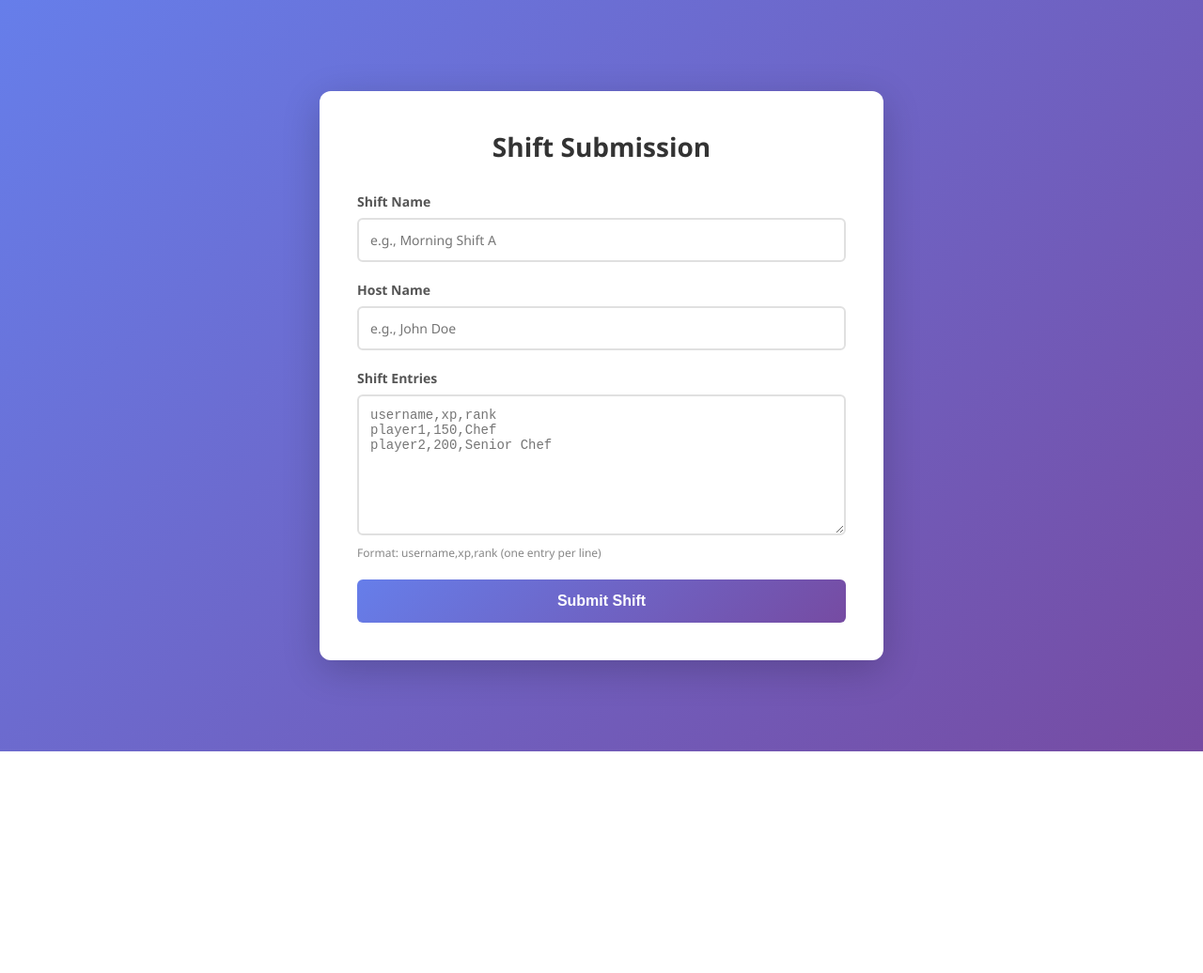
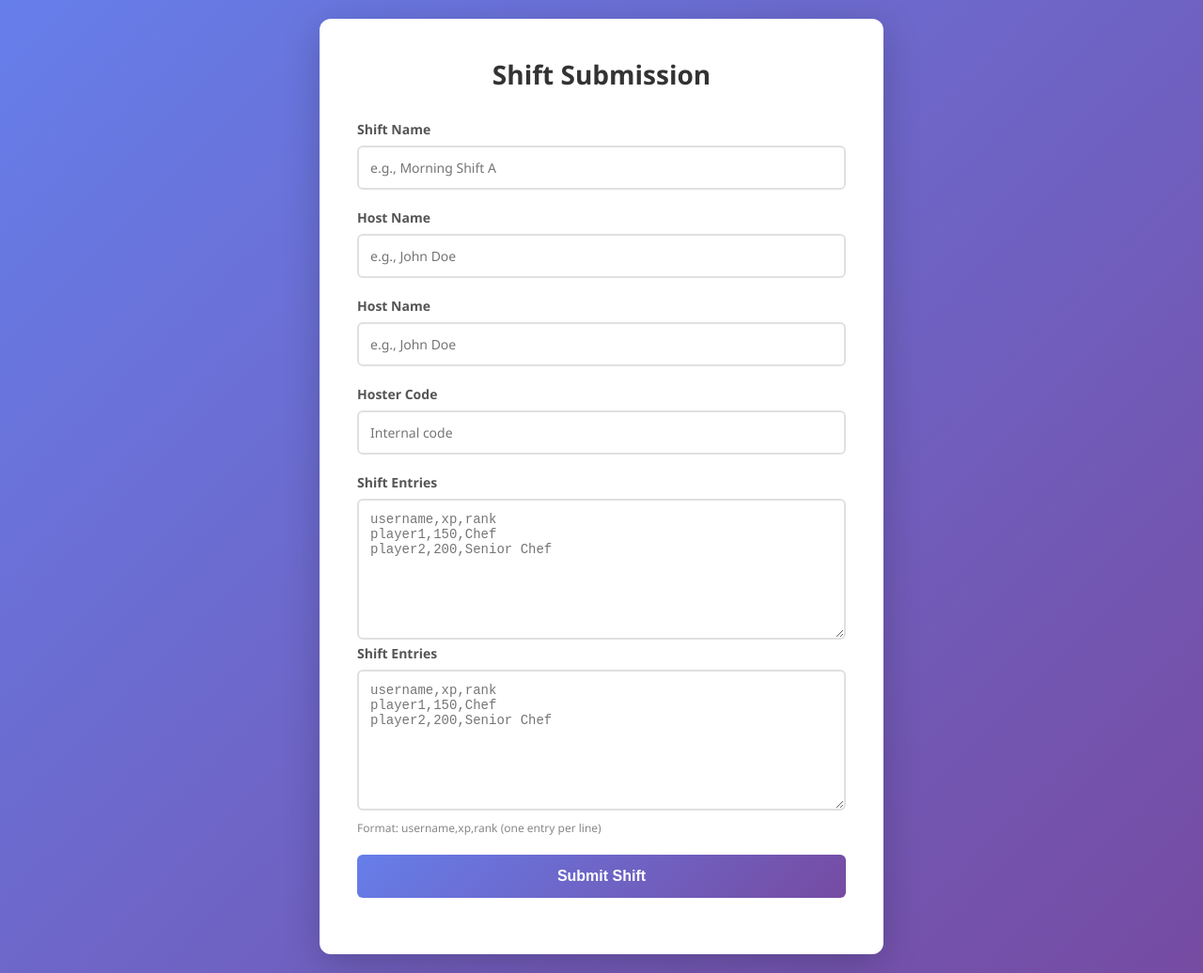
Before and after one commit to sealumi/sealumi.github.io, a plain HTML site: page index.html in a window 1280 px wide. Shown: the whole page at 94% size. Before the commit the page ends 800 px from the top, so only its background shows below. Drawn offline with Linux system fonts and the light colour scheme.

Commit message:
Update index.html

```diff
--- a/index.html
+++ b/index.html
@@ -151,6 +151,20 @@
     </div>
 
     <div class="form-group">
+  <label for="host">Host Name</label>
+  <input id="host" type="text" placeholder="e.g., John Doe">
+</div>
+
+<div class="form-group">
+  <label for="hosterCode">Hoster Code</label>
+  <input id="hosterCode" type="password" placeholder="Internal code">
+</div>
+
+<div class="form-group">
+  <label for="entries">Shift Entries</label>
+  <textarea id="entries" placeholder="username,xp,rank&#10;player1,150,Chef&#10;player2,200,Senior Chef"></textarea>
+
+    <div class="form-group">
       <label for="entries">Shift Entries</label>
       <textarea id="entries" placeholder="username,xp,rank&#10;player1,150,Chef&#10;player2,200,Senior Chef"></textarea>
       <div class="helper-text">Format: username,xp,rank (one entry per line)</div>
```
